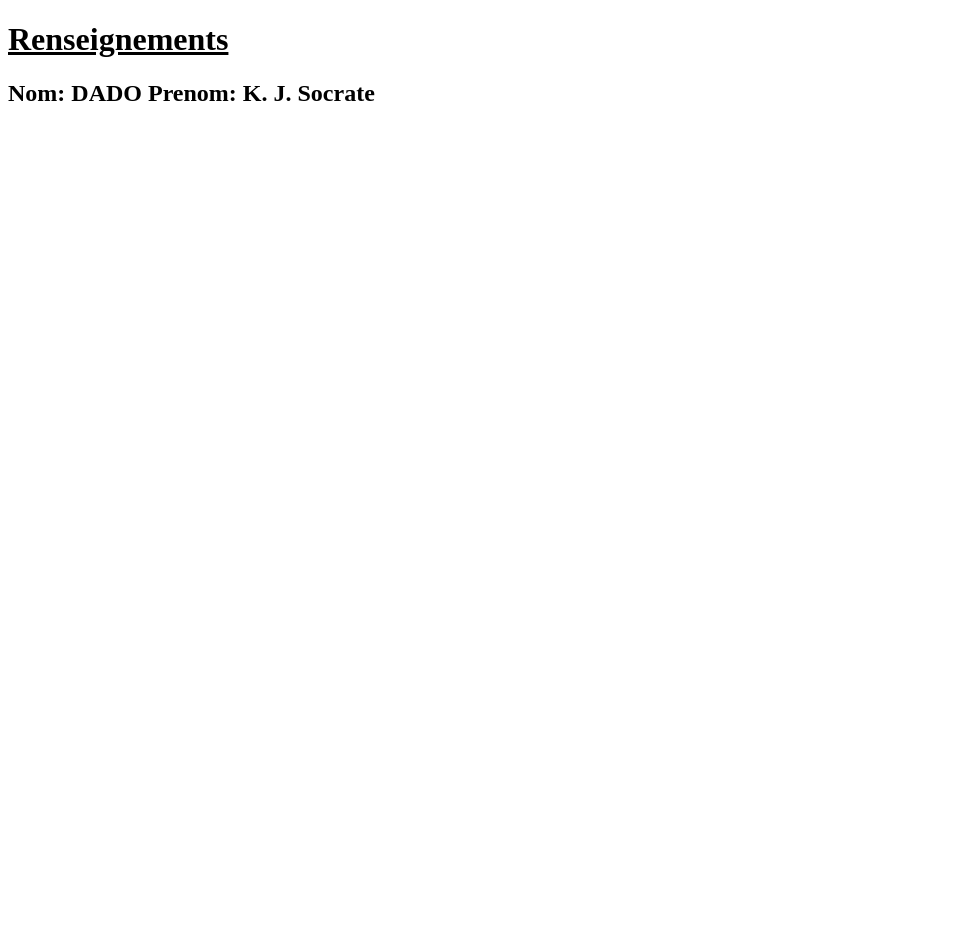
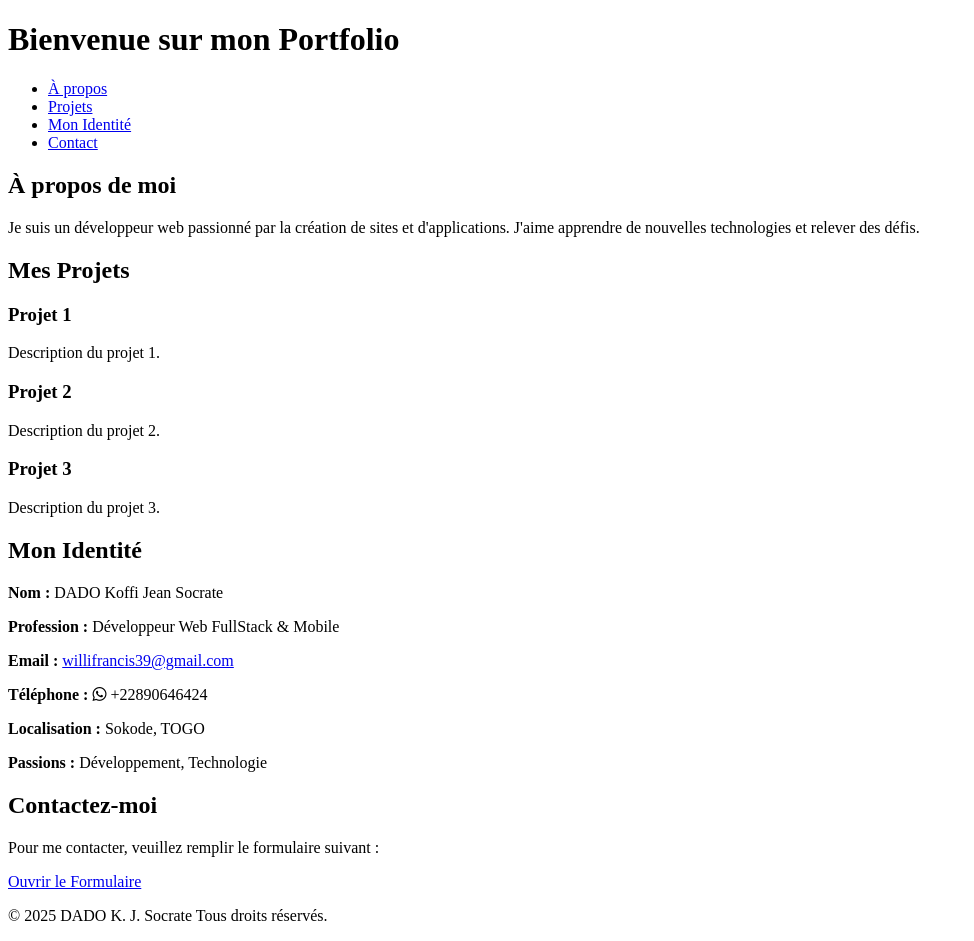
Before and after one commit to socrate16/portfolio, a plain HTML site: page index.html in a window 1280 px wide. Shown: the whole page, without its empty margins (0-974 px from the left). Before the commit the page ends 800 px from the top, so only its background shows below. Drawn offline with Linux system fonts and the light colour scheme.

Commit message:
Update index.html

```diff
--- a/index.html
+++ b/index.html
@@ -1,16 +1,67 @@
 <!DOCTYPE html>
-<html lang="en">
+<html lang="fr">
 <head>
     <meta charset="UTF-8">
     <meta name="viewport" content="width=device-width, initial-scale=1.0">
-    <title>PORTFOLIO</title>
+    <title>Mon Portfolio</title>
+    <link rel="stylesheet" href="styles.css">
+    <link rel="stylesheet" href="https://cdnjs.cloudflare.com/ajax/libs/font-awesome/6.0.0-beta3/css/all.min.css"> <!-- Pour les icônes -->
 </head>
 <body>
-    <h1><u>Renseignements</u></h1>
-    <h2>
-        Nom: DADO
-        Prenom: K. J. Socrate
-    </h2>
+    <header>
+        <h1>Bienvenue sur mon Portfolio</h1>
+        <nav>
+            <ul>
+                <li><a href="#about">À propos</a></li>
+                <li><a href="#projects">Projets</a></li>
+                <li><a href="#identity">Mon Identité</a></li>
+                <li><a href="#contact">Contact</a></li>
+            </ul>
+        </nav>
+    </header>
 
+    <section id="about">
+        <h2>À propos de moi</h2>
+        <p>Je suis un développeur web passionné par la création de sites et d'applications. J'aime apprendre de nouvelles technologies et relever des défis.</p>
+    </section>
+
+    <section id="projects">
+        <h2>Mes Projets</h2>
+        <div class="project">
+            <h3>Projet 1</h3>
+            <p>Description du projet 1.</p>
+        </div>
+        <div class="project">
+            <h3>Projet 2</h3>
+            <p>Description du projet 2.</p>
+        </div>
+        <div class="project">
+            <h3>Projet 3</h3>
+            <p>Description du projet 3.</p>
+        </div>
+    </section>
+
+    <section id="identity">
+        <h2>Mon Identité</h2>
+        <p><strong>Nom :</strong> DADO Koffi Jean Socrate</p>
+        <p><strong>Profession :</strong> Développeur Web FullStack & Mobile</p>
+        <p><strong>Email :</strong> <a href="mailto:willifrancis39@gmail.com">willifrancis39@gmail.com</a></p>
+        <p><strong>Téléphone :</strong> <span class="whatsapp-icon"><i class="fab fa-whatsapp"></i></span> +22890646424</p>
+        <p><strong>Localisation :</strong> Sokode, TOGO</p>
+        <p><strong>Passions :</strong> Développement, Technologie</p>
+    </section>
+
+    <section id="contact">
+        <h2>Contactez-moi</h2>
+        <p>Pour me contacter, veuillez remplir le formulaire suivant :</p>
+        <a href="https://forms.gle/bQJvshh9EGq6gta37" target="_blank" class="button">Ouvrir le Formulaire</a>
+    </section>
+
+
+    <footer>
+        <p>&copy; 2025 DADO K. J. Socrate Tous droits réservés.</p>
+    </footer>
+
+    <script src="script.js"></script>
 </body>
 </html>
```
